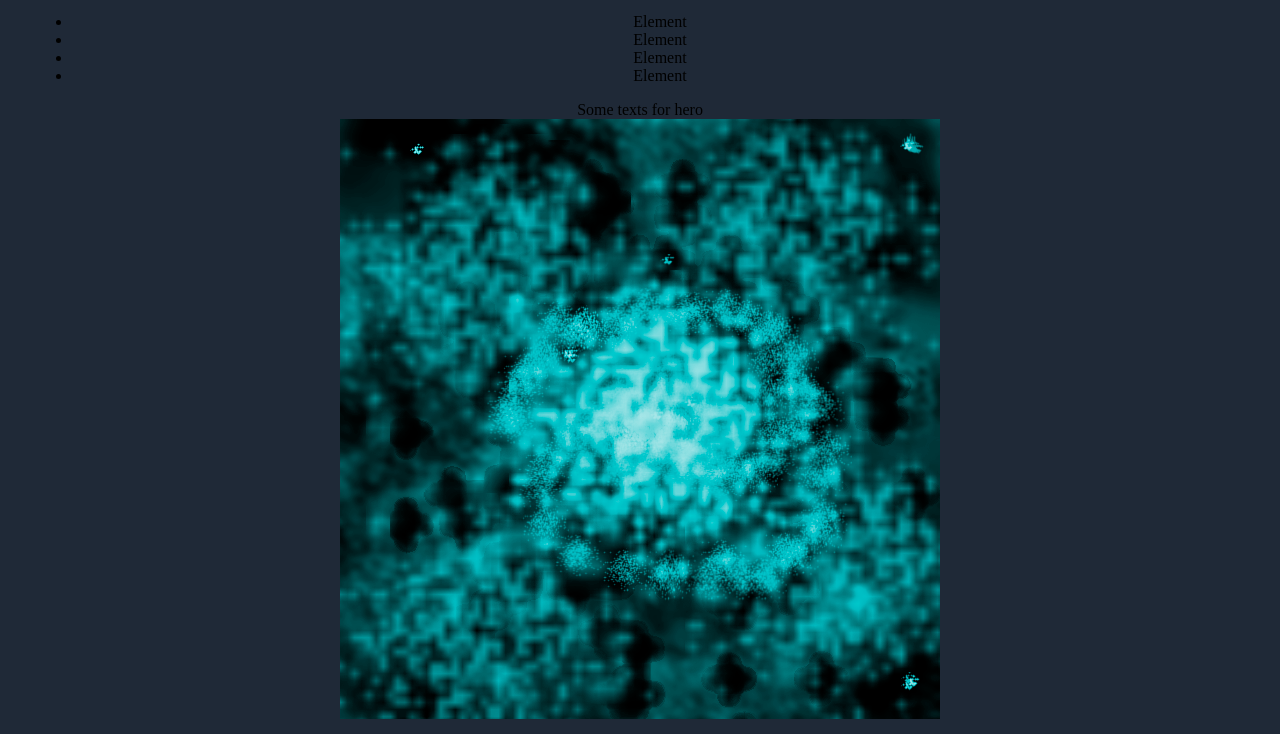
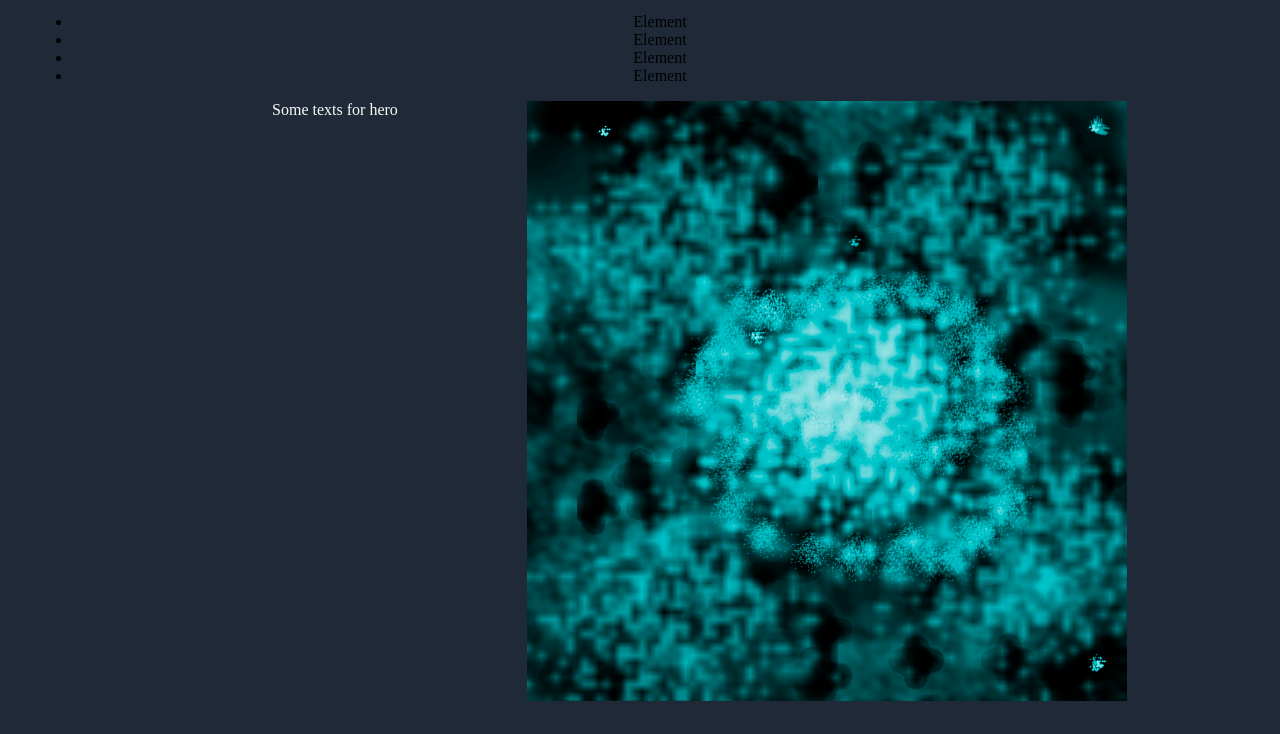
Before and after one commit to rodrigozarate/Landing_page, a plain HTML site: page index.html in a window 1280 px wide. Shown: the part 53-787 px from the top of the page. Drawn offline with Linux system fonts and the light colour scheme.

Commit message:
[UPDATE]

```diff
--- a/style.css
+++ b/style.css
@@ -5,6 +5,19 @@ margin:0;
 .header{
     background-color: #1f2937;
     padding:2em;
+}
+.hero{
+    display: flex;
+    justify-content: center;
+    gap: 10px;
+}
+.herotext{
+    color:#F9FAF8;
+    size:48px;
+    flex-basis:30%;
+}
+.heroimg{
+    flex-basis:30%;
 }
 .quote{
     background-color: #E5E7Eb;
```
